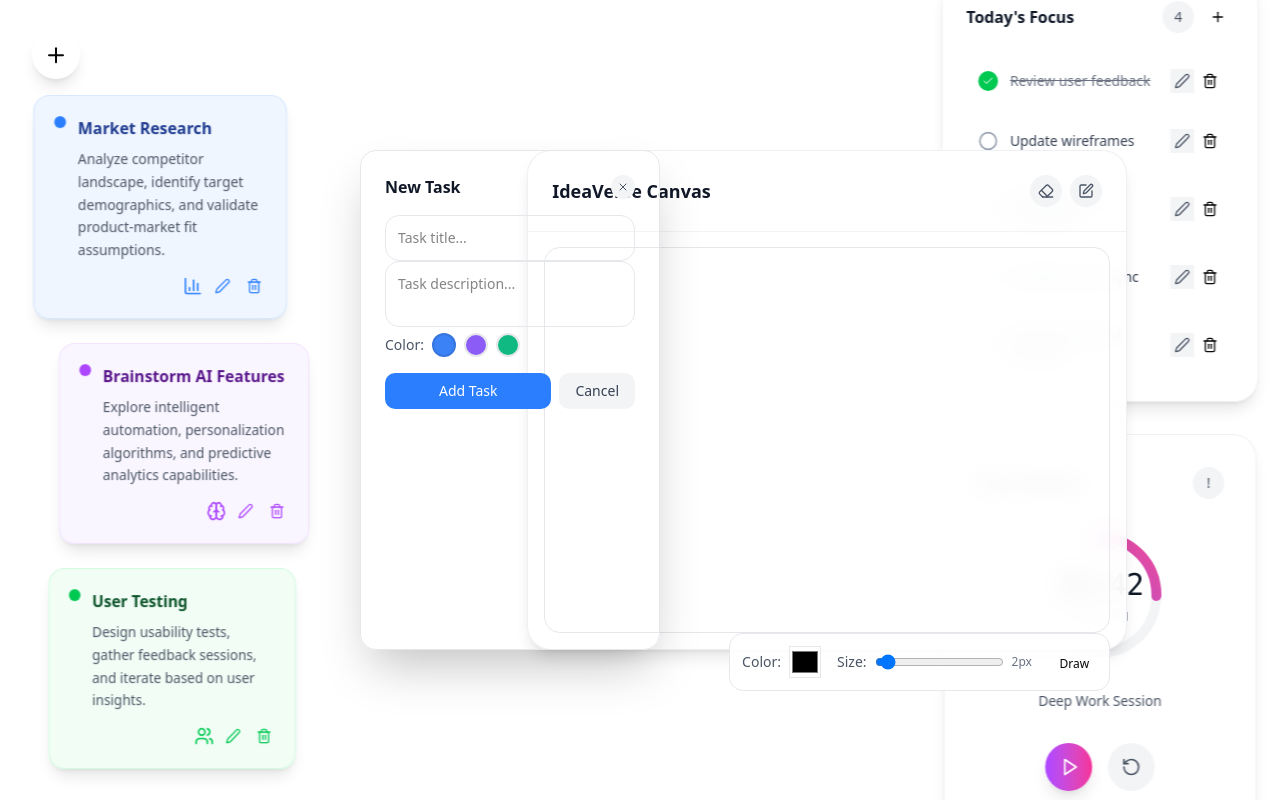
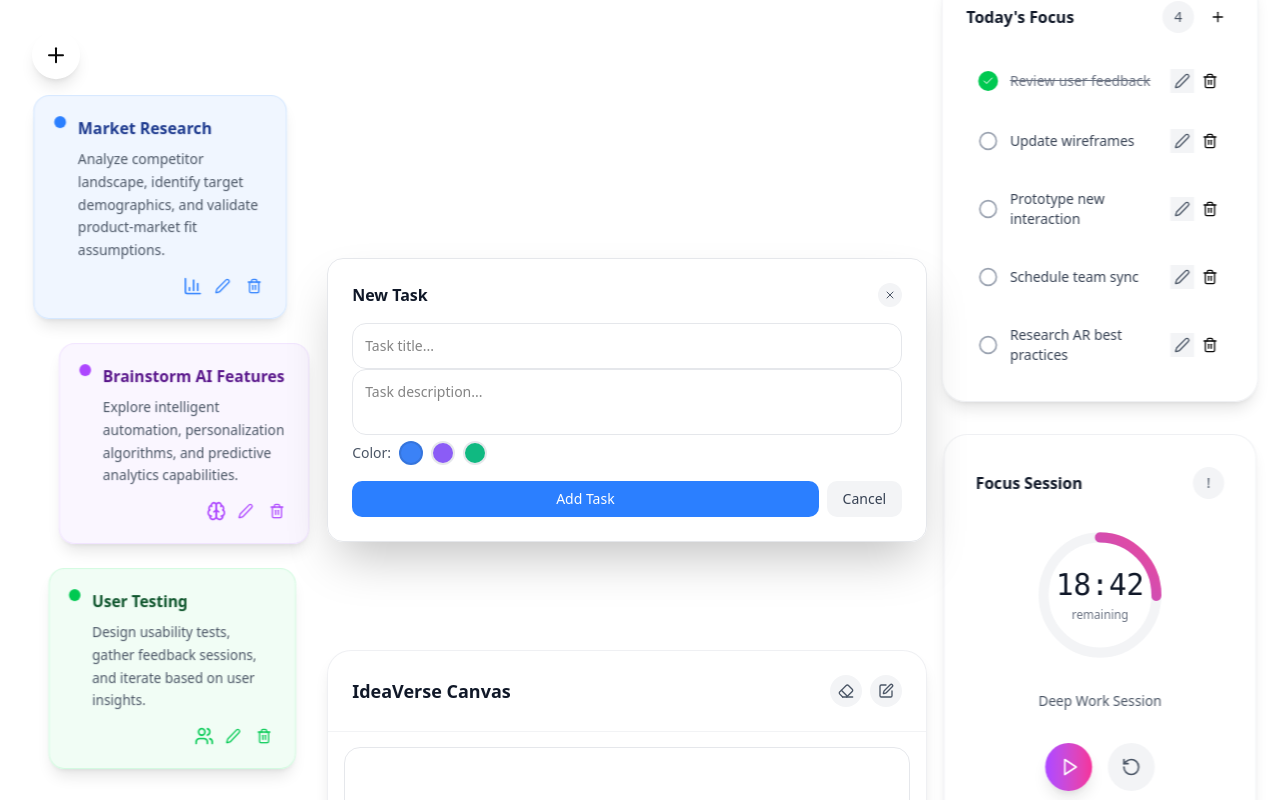
Before and after one commit to liliangisellyps/Ideaverse-WebSpatial, a React (Vite) app: page / in a window 1280 px wide. Both pictures are taken after a click on the button 56 px from the left and 55 px from the top of the page. Built offline with nearby package versions, Linux system fonts and the light colour scheme.

Commit message:
feat: adjustments in new task card and canvas position

```diff
--- a/src/App.tsx
+++ b/src/App.tsx
@@ -150,8 +150,8 @@ export default function App() {
     enable-xr>
       <div className="relative min-h-screen pt-24" style={{ perspective: '2000px' }}>
          {showAddForm && (
-           <div className="absolute top-1/2 -translate-y-1/2 z-20" style={{ left: 'calc(360px)' }}>
-             <div className="bg-white border border-gray-200 rounded-2xl shadow-2xl p-6 h-[500px]" style={{ width: '300px' }}>
+           <div className="absolute top-1/2" style={{ left: '49%', transform: 'translate(-50%, -50%)', zIndex: 9999 }}>
+             <div className="bg-white border border-gray-200 rounded-2xl shadow-2xl p-6 h-[300px]" style={{ width: '600px' }}>
             <div className="flex items-center justify-between mb-4">
               <h3 className="font-semibold text-gray-900">{editingTaskId ? 'Edit Task' : 'New Task'}</h3>
               <button
@@ -244,8 +244,8 @@ export default function App() {
         <div
           className="absolute top-1/2 z-10 transition-all duration-300"
           style={{
-            left: showAddForm ? 'calc(49% + 200px)' : '49%',
-            transform: 'translate(-50%, -50%) translateZ(0px)',
+            left: '49%',
+            transform: showAddForm ? 'translate(-50%, 50%) translateZ(0px)' : 'translate(-50%, -50%) translateZ(0px)',
           }}
         >
           <EnhancedCanvasPanel />
```
